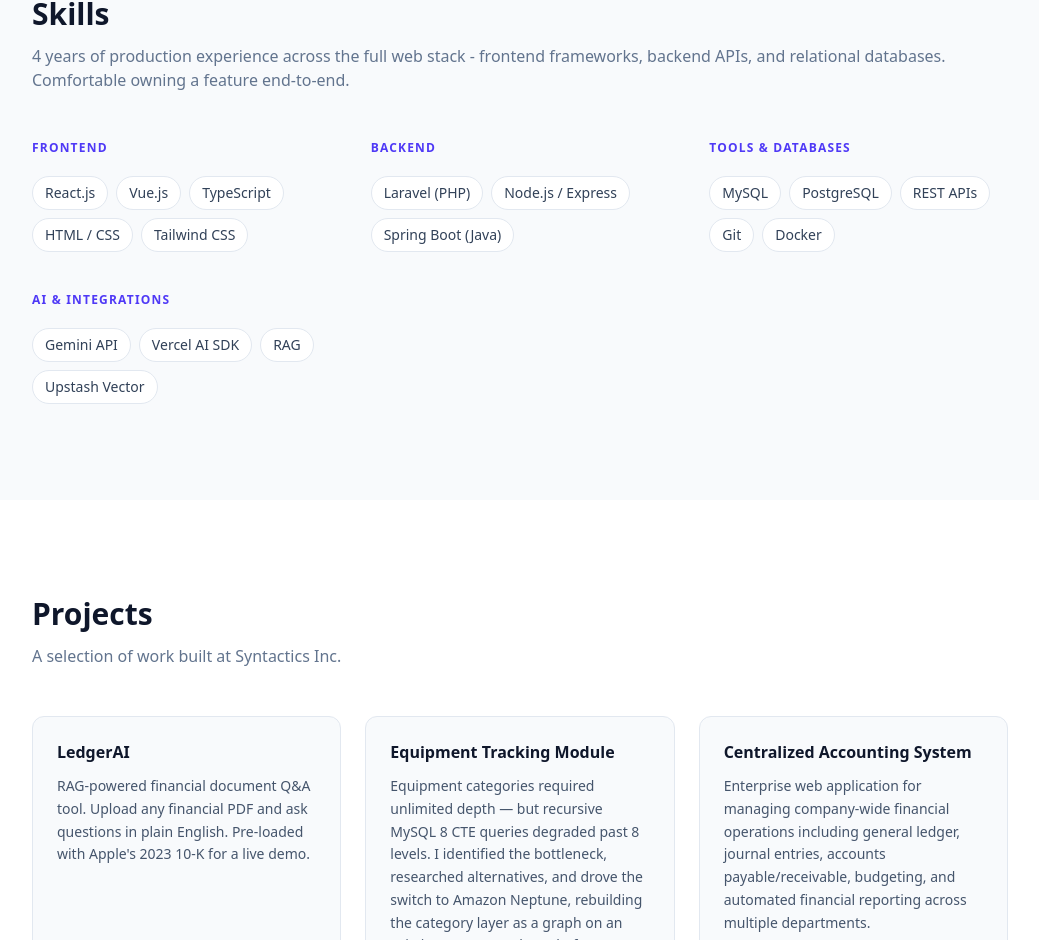
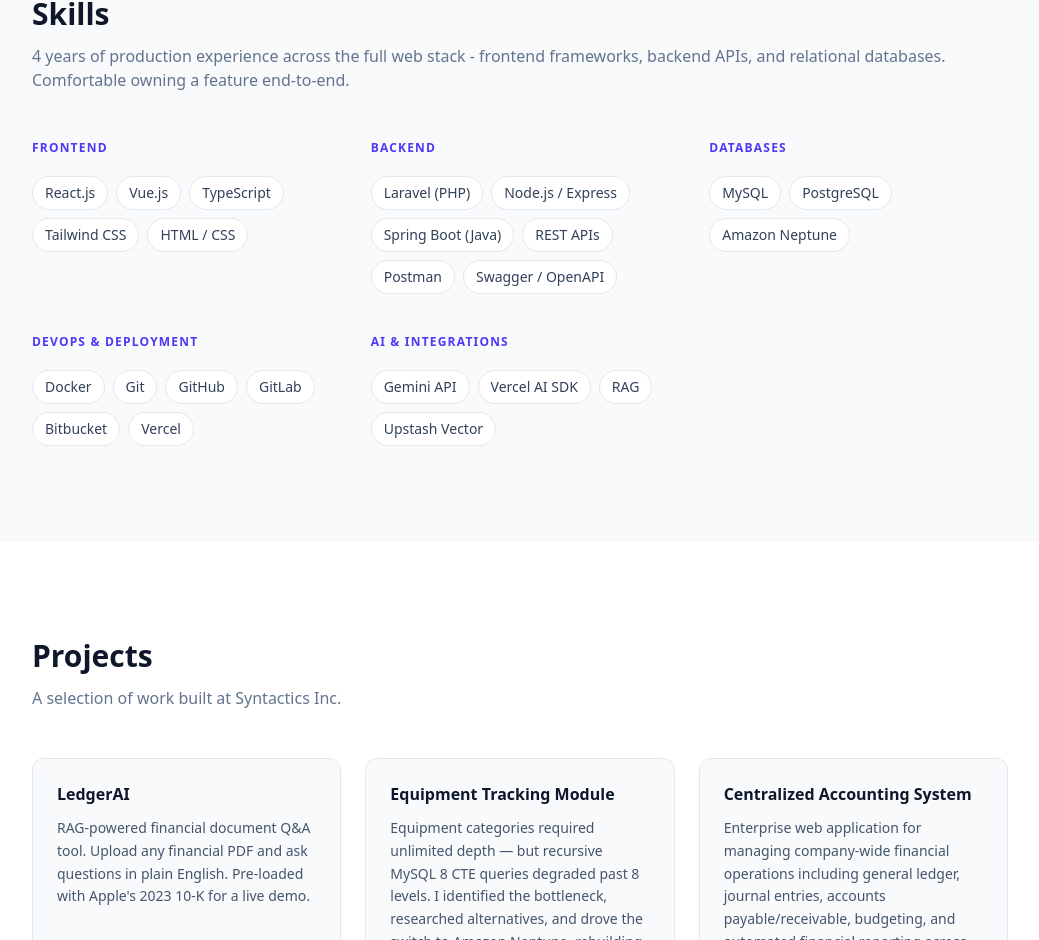
Before and after one commit to IrocNinoNiel/niel-portfolio, a Next.js app: page / in a window 1280 px wide. Shown: the part 1496-2436 px from the top of the page, without its empty margins (120-1159 px from the left). Built offline with nearby package versions, Linux system fonts and the light colour scheme.

Commit message:
feat: update skill

```diff
--- a/src/components/Skills.tsx
+++ b/src/components/Skills.tsx
@@ -5,15 +5,19 @@ import { useEffect, useRef, useState } from 'react'
 const skillGroups = [
   {
     category: 'Frontend',
-    skills: ['React.js', 'Vue.js', 'TypeScript', 'HTML / CSS', 'Tailwind CSS'],
+    skills: ['React.js', 'Vue.js', 'TypeScript', 'Tailwind CSS', 'HTML / CSS'],
   },
   {
     category: 'Backend',
-    skills: ['Laravel (PHP)', 'Node.js / Express', 'Spring Boot (Java)'],
+    skills: ['Laravel (PHP)', 'Node.js / Express', 'Spring Boot (Java)', 'REST APIs', 'Postman', 'Swagger / OpenAPI'],
   },
   {
-    category: 'Tools & Databases',
-    skills: ['MySQL', 'PostgreSQL', 'REST APIs', 'Git', 'Docker'],
+    category: 'Databases',
+    skills: ['MySQL', 'PostgreSQL', 'Amazon Neptune'],
+  },
+  {
+    category: 'DevOps & Deployment',
+    skills: ['Docker', 'Git', 'GitHub', 'GitLab', 'Bitbucket', 'Vercel'],
   },
   {
     category: 'AI & Integrations',
```
